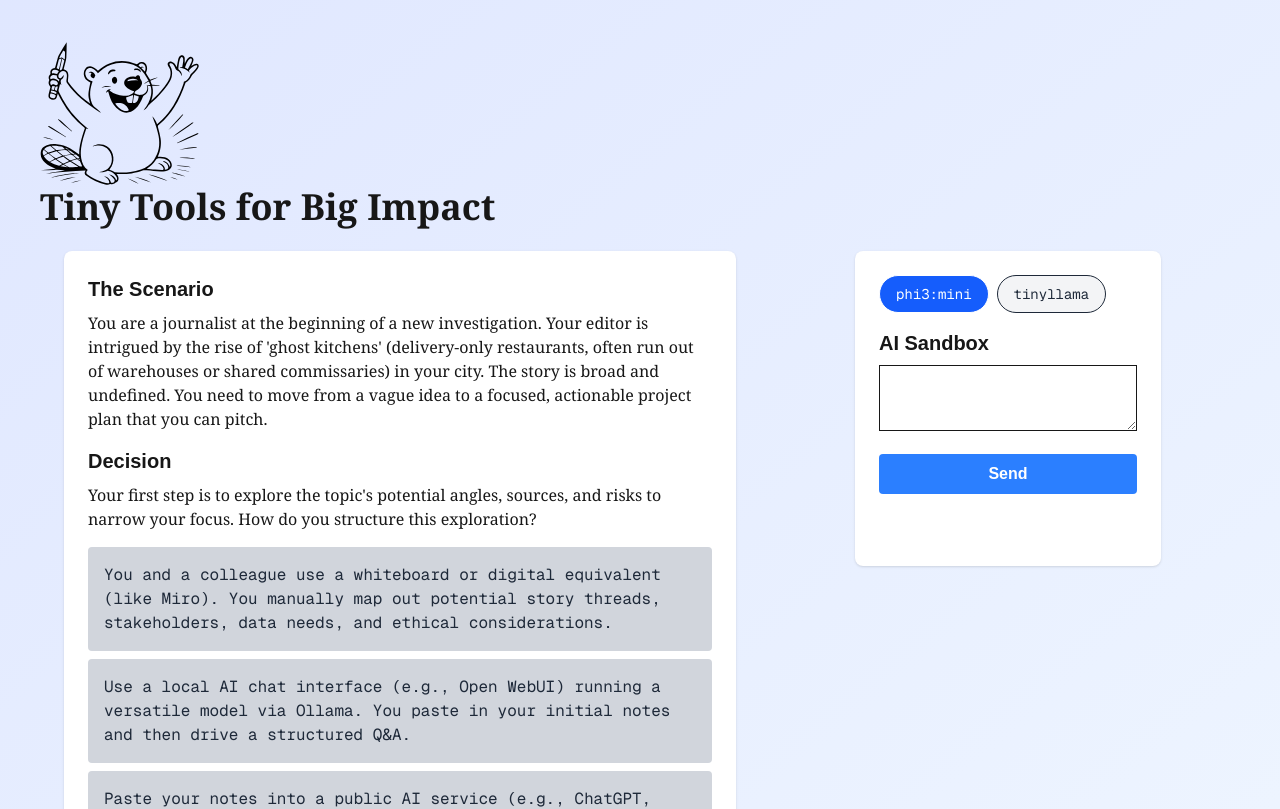
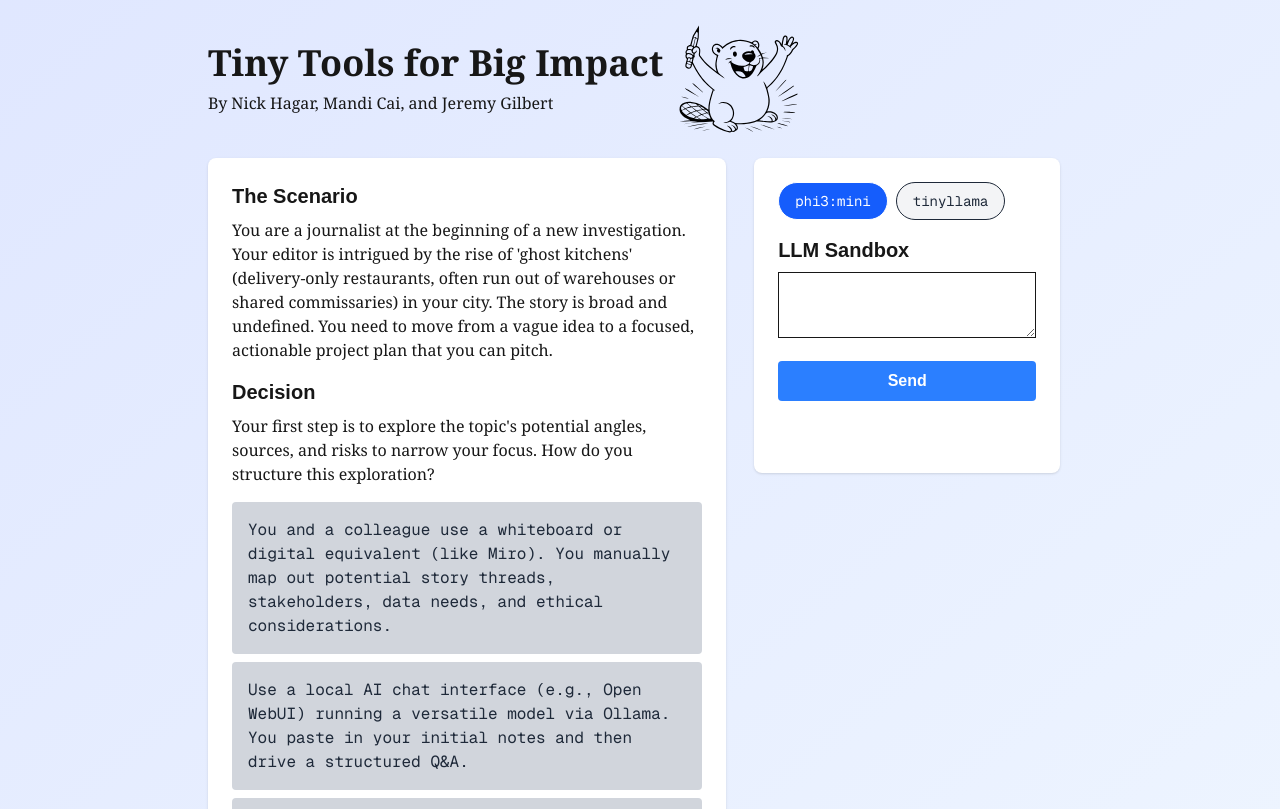
Before and after one commit to mandicai/tiny-tools, a Next.js app: page / in a window 1280 px wide. Shown: the top 809 px of the page. Built offline with nearby package versions, Linux system fonts and the light colour scheme.

Commit message:
Styling and page structure

```diff
--- a/src/app/page.tsx
+++ b/src/app/page.tsx
@@ -10,10 +10,14 @@ export default function HomePage() {
   const nodeStory = story.find((n) => n.scenario_id === currentStory);
 
   return (
-    <main className="min-h-screen p-10 bg-gradient-to-br from-indigo-100 to-blue-50">
-      <div className="mb-6">
-        <img src="/beaver.svg" alt="Beaver" className="w-40 h-auto"/>
+    <main className="min-h-screen bg-gradient-to-br from-indigo-100 to-blue-50">
+      <div className="w-full max-w-4xl mx-auto px-4">
+        <div className="flex items-center gap-4 py-6">
+          <div>
             <p className="text-4xl font-bold font-serif">Tiny Tools for Big Impact</p>
+            <p className="text-l font-serif pt-2">By Nick Hagar, Mandi Cai, and Jeremy Gilbert</p>
+          </div>
+          <img src="/beaver.svg" alt="Beaver" className="w-30 h-auto"/>
         </div>
         <div className="grid grid-cols-[60%_40%] gap-2">
           <div className="max-w-2xl mx-auto space-y-6">
@@ -26,6 +30,7 @@ export default function HomePage() {
             <LLMSandbox/>
           </div>
         </div>
+      </div>
     </main>
   );
 }
--- a/src/components/LLMSandbox.tsx
+++ b/src/components/LLMSandbox.tsx
@@ -24,7 +24,7 @@ export default function ChatBox() {
     <div className="bg-white shadow rounded-lg p-6 mb-4">
       <ModelSelector onModelChange={handleModelChange} />
 
-      <p className="text-xl font-bold mb-2">AI Sandbox</p>
+      <p className="text-xl font-bold mb-2">LLM Sandbox</p>
       <textarea
         className="w-full border p-2"
         value={prompt}
```
Lines whose indentation alone changed are shown as unchanged.
